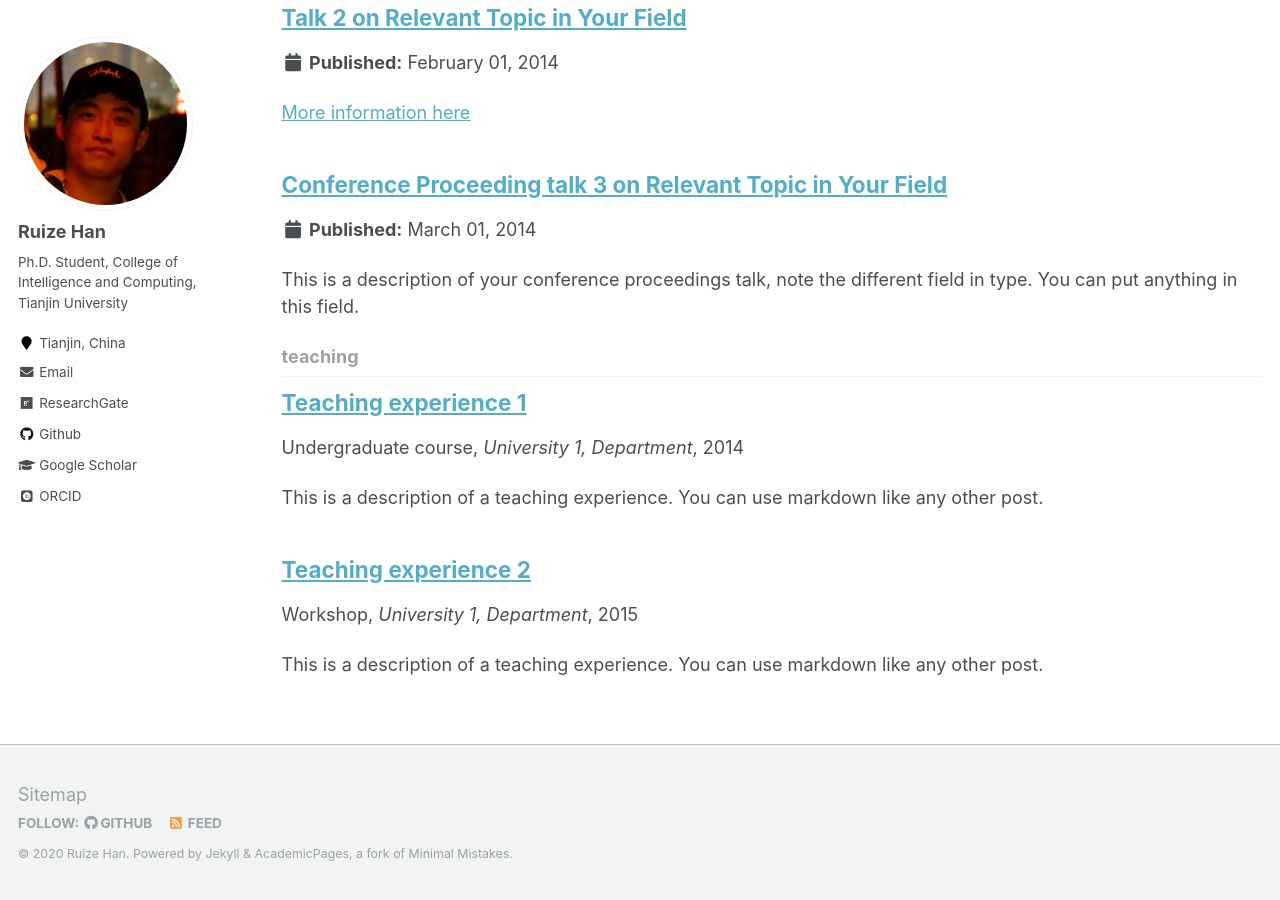
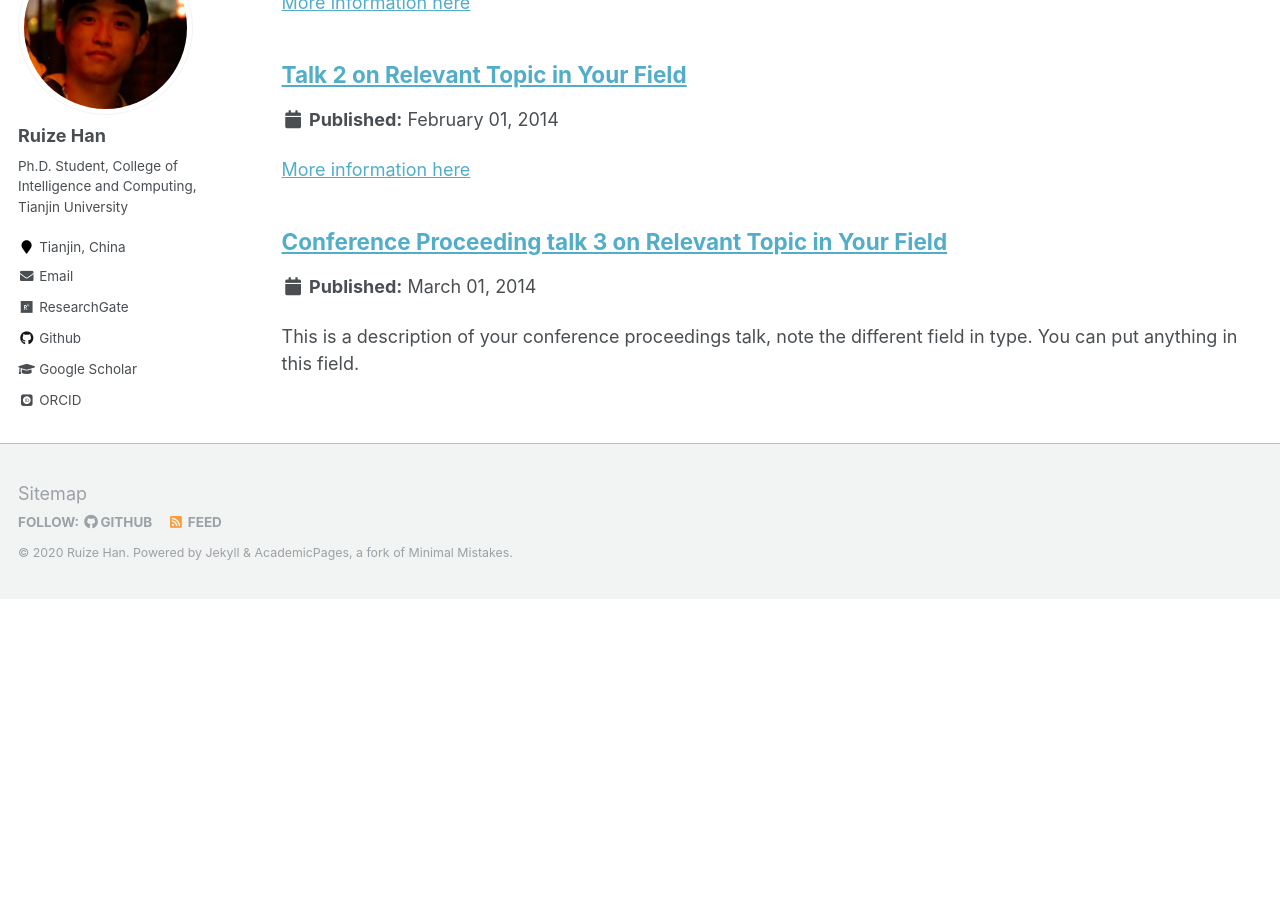
Before and after one commit to RuizeHan/RuizeHan.github.io, a Jekyll site: the page built from _pages/collection-archive.html, in a window 1280 px wide and 900 px high, scrolled down 3622 px. Built offline with Jekyll 4.4.1, drawn with Linux system fonts in a browser that asks for light colours; some web fonts are replaced; after the commit the page ends 4221 px from its top, so only the background shows below that; part of the change alters nothing that is shown.

Commit message:
Update _config.yml

```diff
--- a/_config.yml
+++ b/_config.yml
@@ -175,7 +175,7 @@ kramdown:
 
 # Collections
 collections:
-  teaching:
+  award:
     output: true
     permalink: /:collection/:path/
   publications:
```
